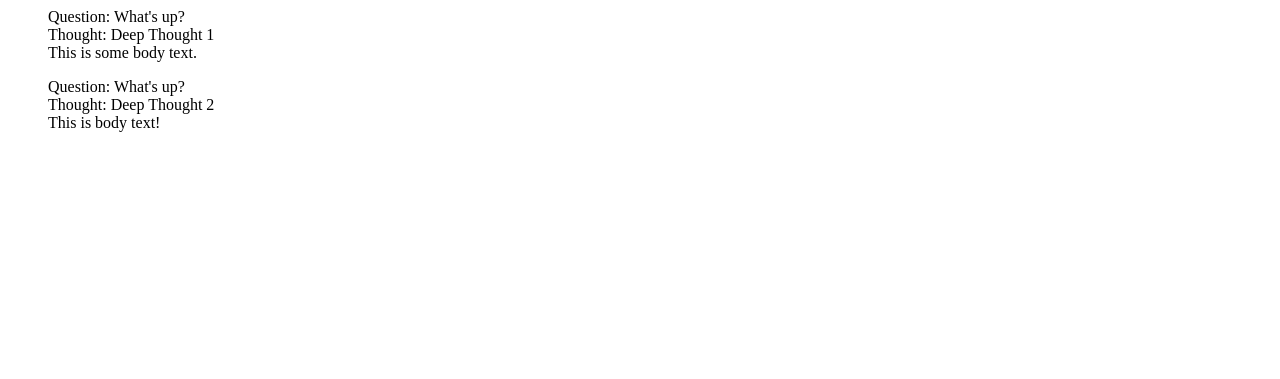
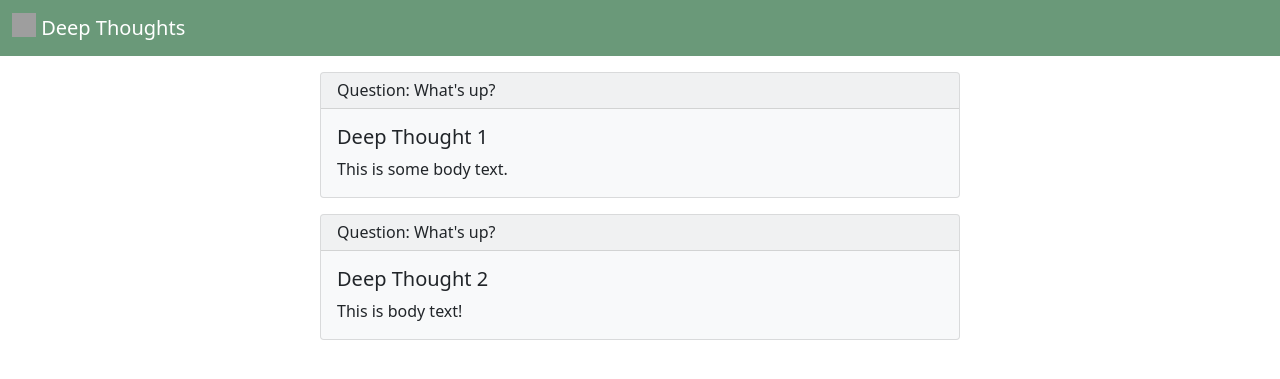
Before and after one commit to echung05/django-blog, a Django app: page /polls/thoughts/list/ in a window 1280 px wide. Shown: the top 379 px of the page. Run offline with Django 3.2, Linux system fonts and the light colour scheme; data comes from the database, SQL or seed files in the repository; grey boxes are pictures that could not be loaded.

Commit message:
Add bootstrap styling to thoughts list view

```diff
--- a/mysite/polls/templates/polls/thoughtslist.html
+++ b/mysite/polls/templates/polls/thoughtslist.html
@@ -1,16 +1,43 @@
-{% load static %}
+<!doctype html>
+<html lang="en">
 
-{% if thoughts_list %}
-<ul>
+<head>
+    <meta charset="utf-8">
+    <meta name="viewport" content="width=device-width, initial-scale=1">
+
+    <title>Deep Thoughts</title>
+    <link href="https://cdn.jsdelivr.net/npm/bootstrap@5.0.0-beta2/dist/css/bootstrap.min.css" rel="stylesheet"
+        integrity="sha384-BmbxuPwQa2lc/FVzBcNJ7UAyJxM6wuqIj61tLrc4wSX0szH/Ev+nYRRuWlolflfl" crossorigin="anonymous">
+</head>
+<nav class="navbar navbar-dark" style="background-color: #6a9979;">
+    <div class="container-fluid">
+        <a class="navbar-brand" href="#">
+            <img src="https://image.flaticon.com/icons/png/512/107/107788.png" alt="" width="24" height="24"
+                class="d-inline-block align-top">
+            Deep Thoughts
+        </a>
+        <!-- <span class="navbar-brand mb-0 h1 ">Deep Thoughts</span> -->
+    </div>
+</nav>
+
+<body>
+    {% load static %}
+    {% if thoughts_list %}
     {% for thought in thoughts_list %}
-    <div>
-        <p> Question: {{ thought.question }}<br>
-            Thought: {{ thought.title }}<br>
-            {{ thought.body }}
-        </p>
+    <div class="card bg-light mx-auto" style="margin: 2vh; width: 50vw">
+        <h6 class="card-header">Question: {{ thought.question }}</h6>
+        <div style="margin: 2vh">
+            <h5 class="card-title">{{ thought.title }}</h5>
+            <p class="card-text">{{ thought.body }}</p>
+        </div>
     </div>
     {% endfor %}
-</ul>
-{% else %}
-<p>No thoughts are available.</p>
-{% endif %}
+    {% else %}
+    <p>No thoughts are available.</p>
+    {% endif %}
+    <script src="https://cdn.jsdelivr.net/npm/bootstrap@5.0.0-beta2/dist/js/bootstrap.bundle.min.js"
+        integrity="sha384-b5kHyXgcpbZJO/tY9Ul7kGkf1S0CWuKcCD38l8YkeH8z8QjE0GmW1gYU5S9FOnJ0"
+        crossorigin="anonymous"></script>
+</body>
+
+</html>
```
Also changed, not shown: mysite/polls/static/polls/images/thought.png (added), 1 other file.
